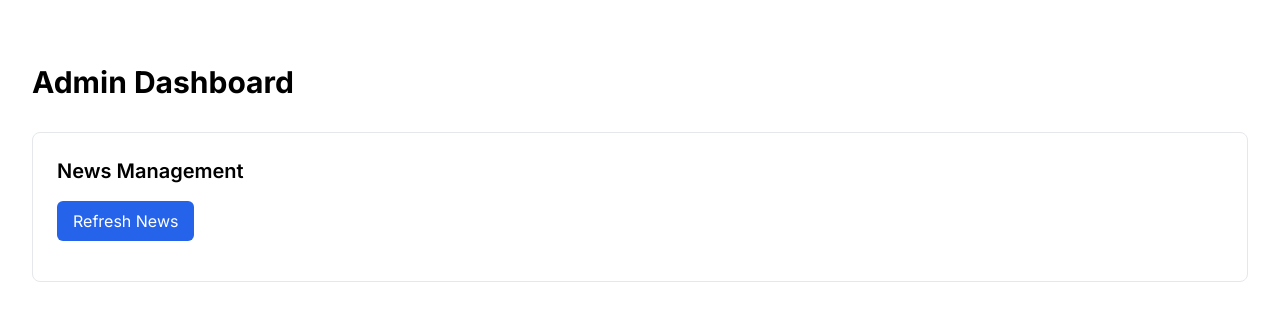
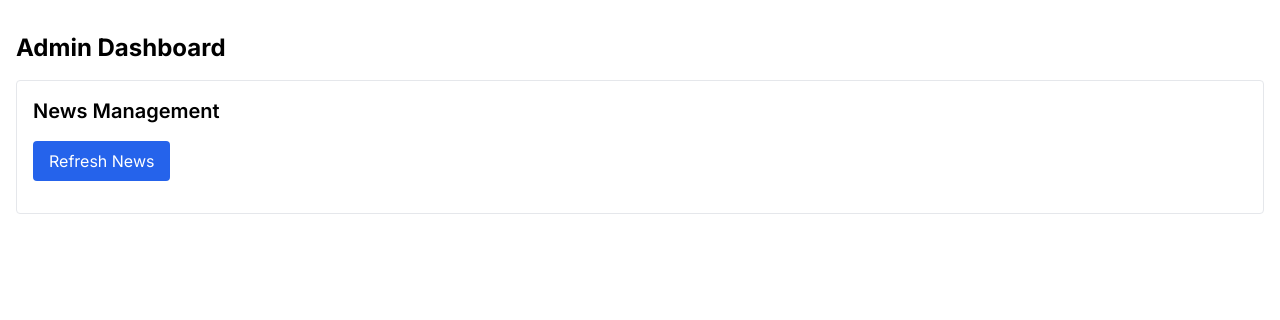
Before and after one commit to cujumbu/backgammonnews2, a Next.js app: page /admin in a window 1280 px wide. Shown: the top 320 px of the page. Built offline with nearby package versions, Linux system fonts and the light colour scheme.

Commit message:
Update page.tsx

```diff
--- a/app/admin/page.tsx
+++ b/app/admin/page.tsx
@@ -56,30 +56,30 @@ export default function AdminPage() {
   }
 
   return (
-    <div className="container mx-auto px-4 py-8">
-      <h1 className="mb-8 text-3xl font-bold">Admin Dashboard</h1>
+    <div>
+      <h1 className="text-2xl font-bold mb-4">Admin Dashboard</h1>
 
-      <div className="rounded-lg border p-6">
-        <h2 className="mb-4 text-xl font-semibold">News Management</h2>
+      <div className="p-4 border rounded">
+        <h2 className="text-xl font-semibold mb-4">News Management</h2>
 
-        <div className="flex items-center gap-4 mb-4">
+        <div className="mb-4">
           <button
             onClick={refreshNews}
             disabled={isLoading}
-            className="px-4 py-2 bg-blue-600 text-white rounded-md hover:bg-blue-700 disabled:opacity-50"
+            className="px-4 py-2 bg-blue-600 text-white rounded disabled:opacity-50"
           >
             {isLoading ? "Fetching..." : "Refresh News"}
           </button>
 
           {status === "success" && (
-            <div className="flex items-center gap-2 text-green-600">
-              <span>{message}</span>
+            <div className="mt-2 text-green-600">
+              {message}
             </div>
           )}
 
           {status === "error" && (
-            <div className="flex items-center gap-2 text-red-600">
-              <span>{message}</span>
+            <div className="mt-2 text-red-600">
+              {message}
             </div>
           )}
         </div>
```
